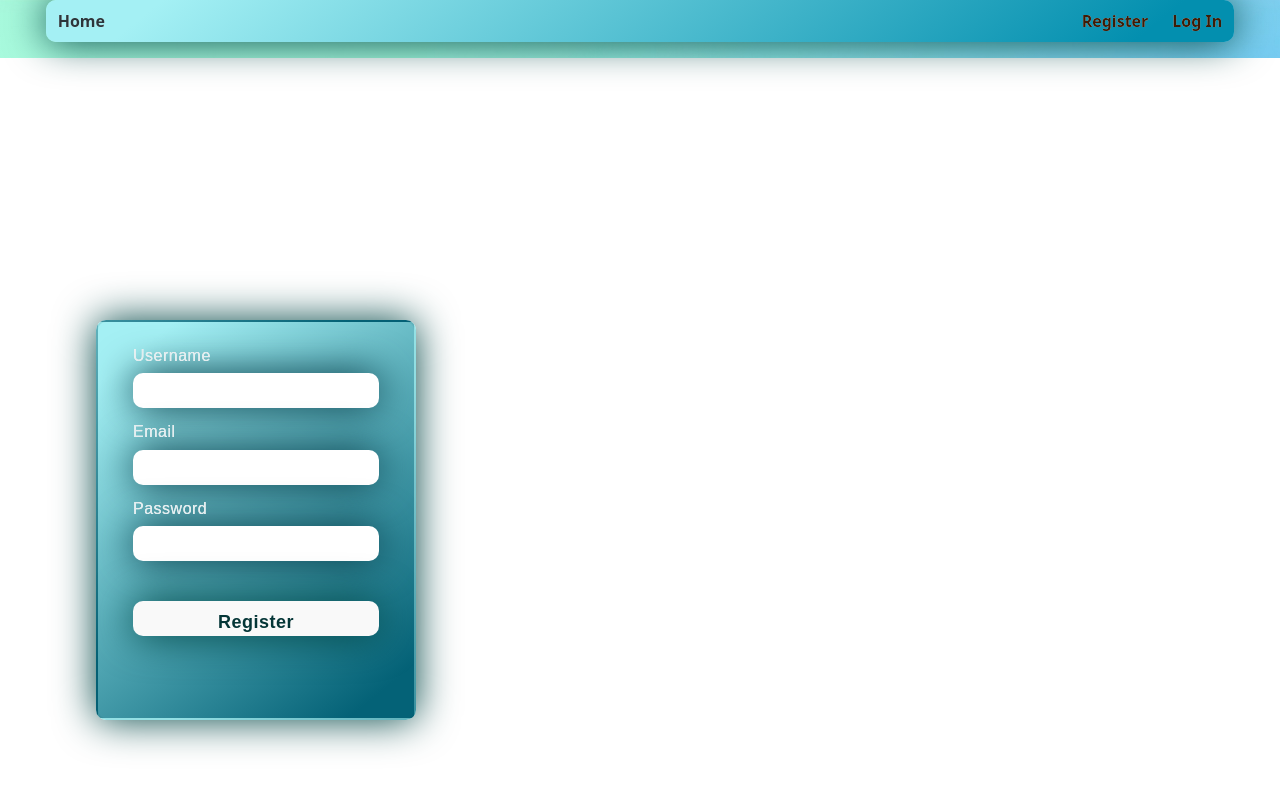
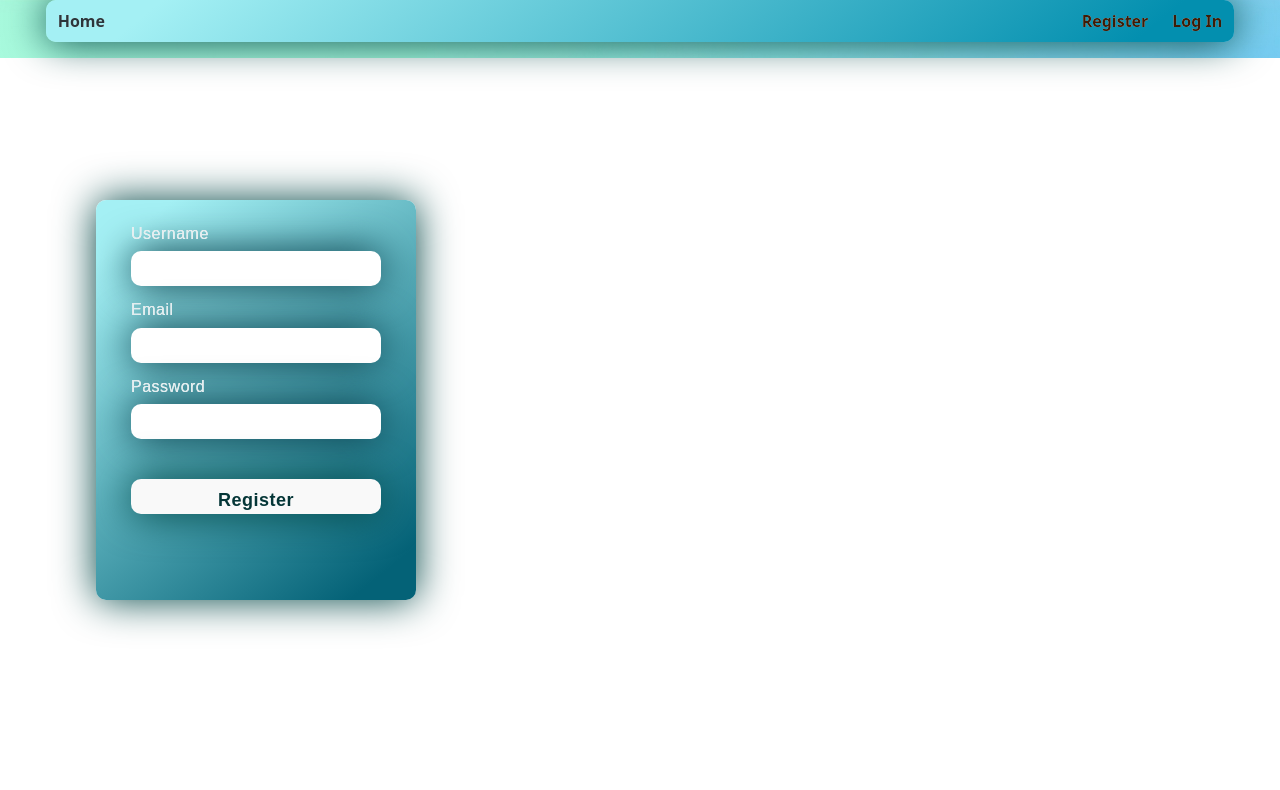
Before and after one commit to Masenko2604/goit-react-hw-08, a React (Vite) app: page /register in a window 1280 px wide. Shown: the top 790 px of the page. Built offline with nearby package versions, Linux system fonts and the light colour scheme.

Commit message:
Update RegisterForm.module.css

```diff
--- a/src/components/RegisterForm/RegisterForm.module.css
+++ b/src/components/RegisterForm/RegisterForm.module.css
@@ -16,7 +16,7 @@
 
 
 
-.form {
+/* .form {
   height: 420px;
   width: 400px;
   position: absolute;
@@ -31,7 +31,7 @@
   margin-top: 40px;
   text-shadow: 0 0.4px 0.4px #fff;
 
-}
+} */
 
 .label {
   display: block;
@@ -59,7 +59,6 @@
   width: 100%;
   height: 35px;
   color: rgb(5, 54, 55);
-  /* padding: 15px 0; */
   font-size: 18px;
   font-weight: 600;
   border-radius: 10px;
@@ -100,7 +99,7 @@
     width: 320px;
     position: absolute;
     transform: translate(-50%, -50%);
-    top: 60%;
+    top: 50%;
     left: 20%;
     border-radius: 10px;
     backdrop-filter: blur(10px);
```
